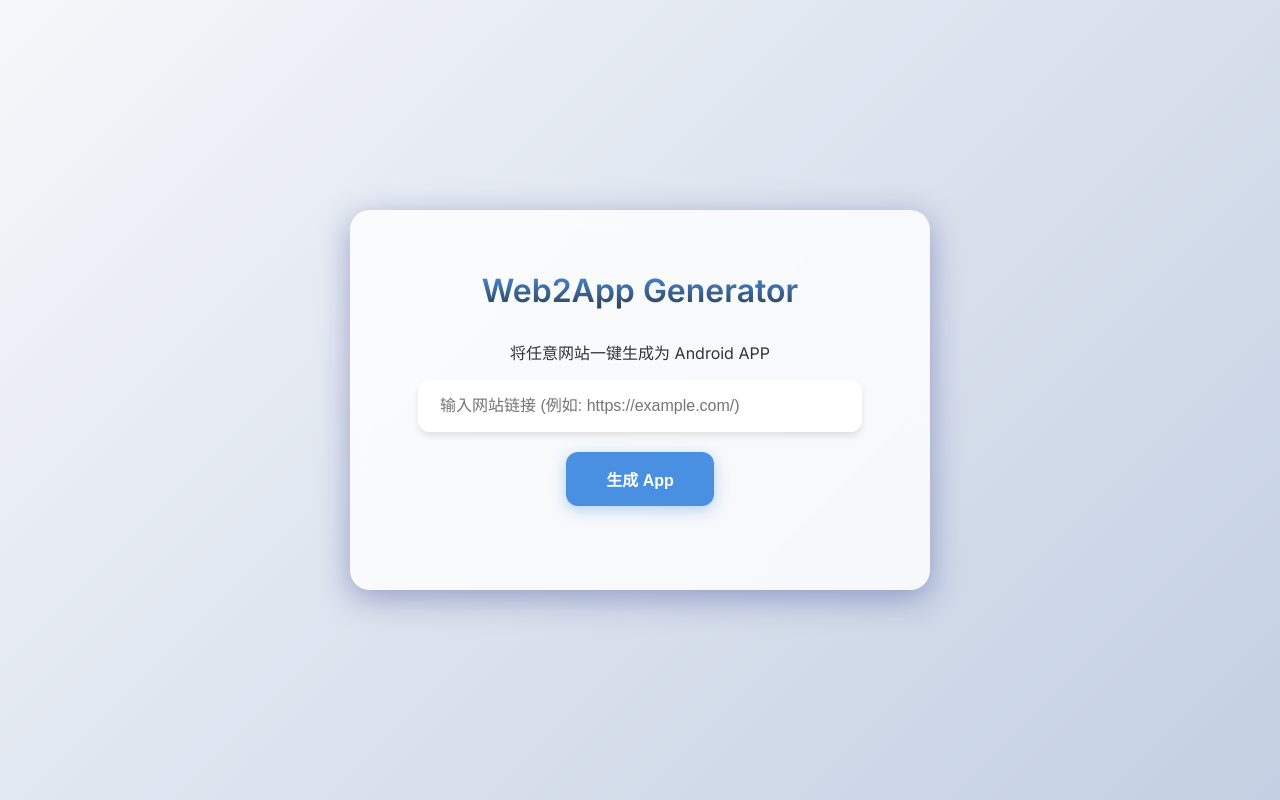
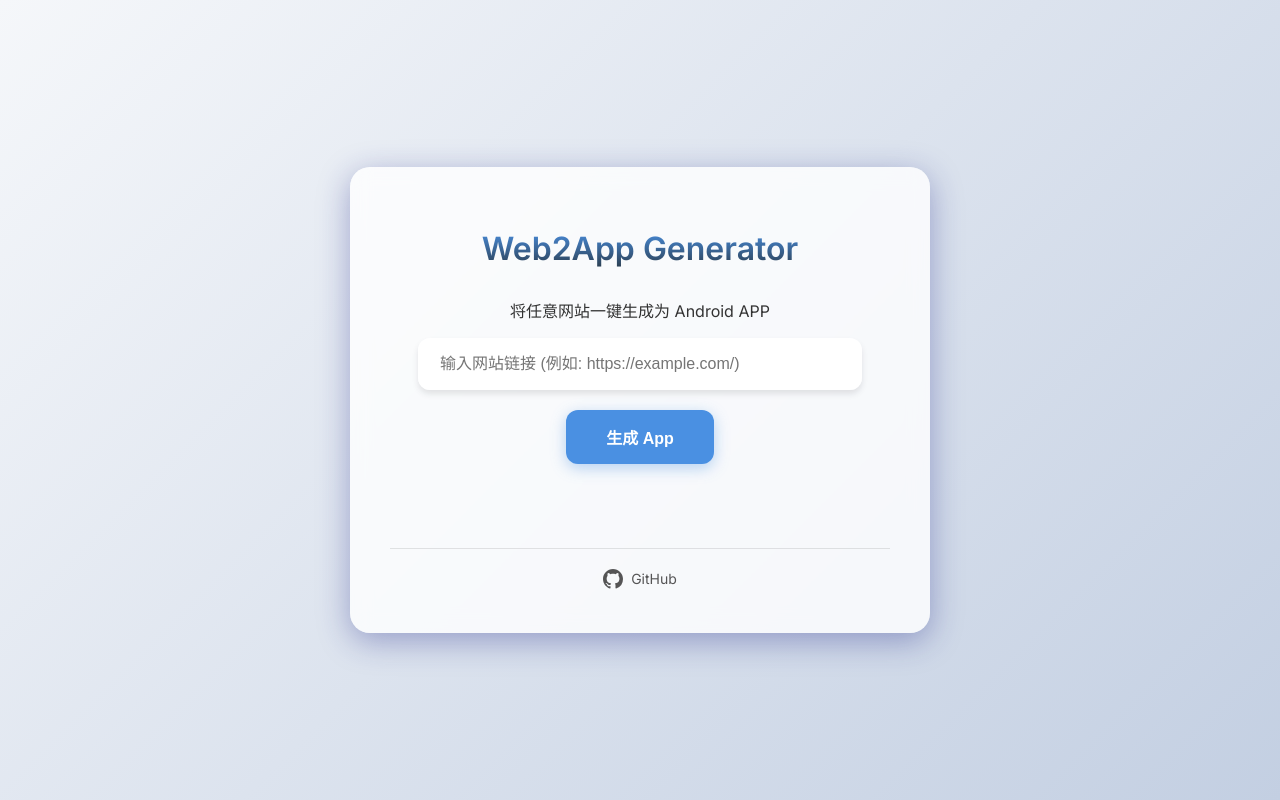
Before and after one commit to seavers/web2app, a website: page public/index.html in a window 1280 px wide. Drawn offline with Linux system fonts and the light colour scheme.

Commit message:
UI: Add GitHub link to footer

```diff
--- a/public/index.html
+++ b/public/index.html
@@ -27,6 +27,17 @@
 
         <div id="status"></div>
         <div id="result"></div>
+
+        <div class="footer">
+            <a href="https://github.com/seavers/web2app" target="_blank" class="github-link">
+                <svg height="24" width="24" viewBox="0 0 16 16" version="1.1" class="github-icon" aria-hidden="true">
+                    <path fill-rule="evenodd"
+                        d="M8 0C3.58 0 0 3.58 0 8c0 3.54 2.29 6.53 5.47 7.59.4.07.55-.17.55-.38 0-.19-.01-.82-.01-1.49-2.01.37-2.53-.49-2.69-.94-.09-.23-.48-.94-.82-1.13-.28-.15-.68-.52-.01-.53.63-.01 1.08.58 1.23.82.72 1.21 1.87.87 2.33.66.07-.52.28-.87.51-1.07-1.78-.2-3.64-.89-3.64-3.95 0-.87.31-1.59.82-2.15-.08-.2-.36-1.02.08-2.12 0 0 .67-.21 2.2.82.64-.18 1.32-.27 2-.27.68 0 1.36.09 2 .27 1.53-1.04 2.2-.82 2.2-.82.44 1.1.16 1.92.08 2.12.51.56.82 1.27.82 2.15 0 3.07-1.87 3.75-3.65 3.95.29.25.54.73.54 1.48 0 1.07-.01 1.93-.01 2.2 0 .21.15.46.55.38A8.013 8.013 0 0016 8c0-4.42-3.58-8-8-8z">
+                    </path>
+                </svg>
+                <span>GitHub</span>
+            </a>
+        </div>
     </div>
     <script src="script.js"></script>
 </body>
--- a/public/style.css
+++ b/public/style.css
@@ -129,3 +129,5 @@
     from { opacity: 0; transform: translateY(10px); }
     to { opacity: 1; transform: translateY(0); }
 }
+
+.footer { margin-top: 40px; border-top: 1px solid rgba(0,0,0,0.1); padding-top: 20px; } .github-link { display: inline-flex; align-items: center; color: #555; text-decoration: none; font-size: 14px; transition: color 0.2s; gap: 8px; } .github-link:hover { color: var(--primary-color); } .github-icon { fill: currentColor; width: 20px; height: 20px; }
```
